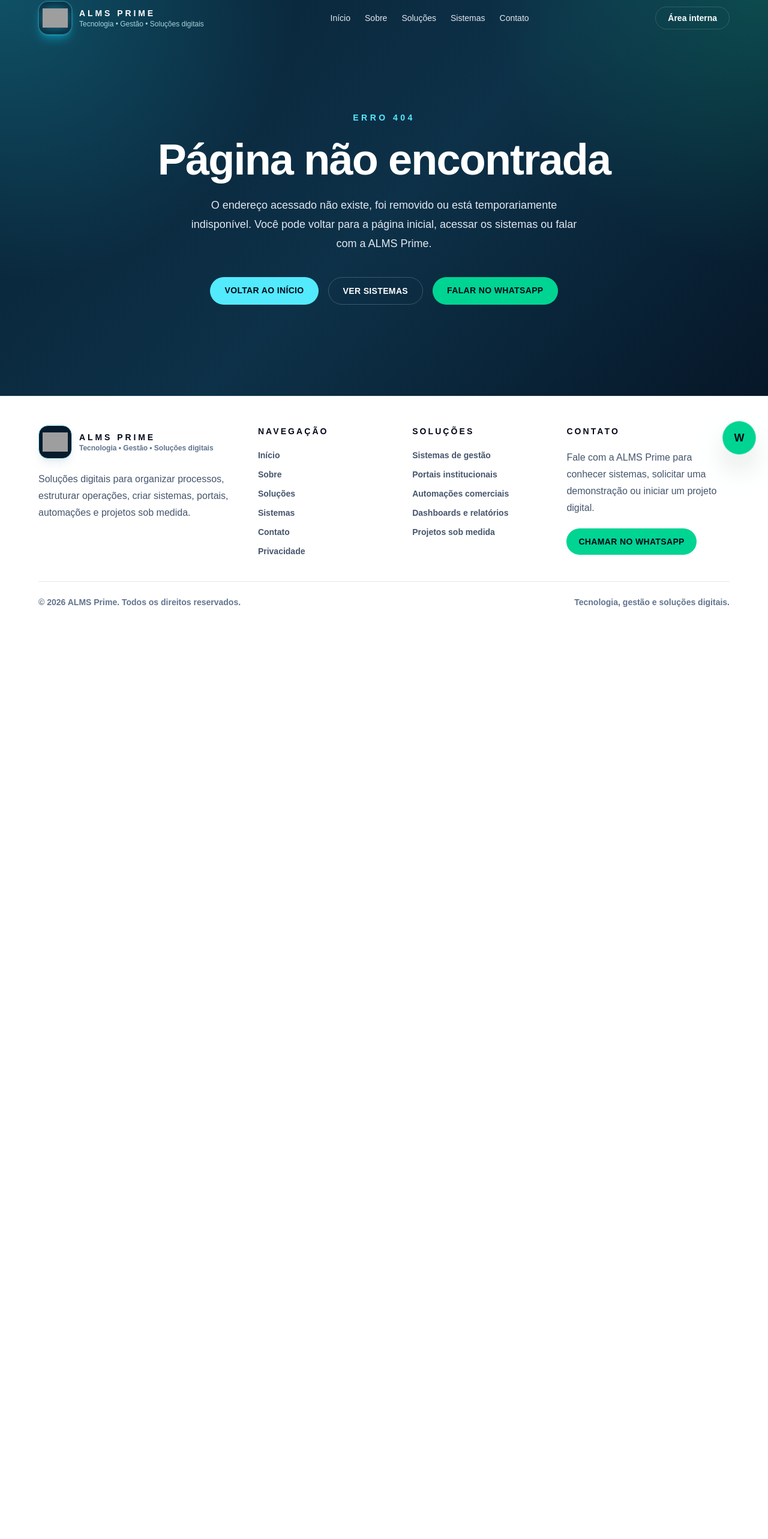
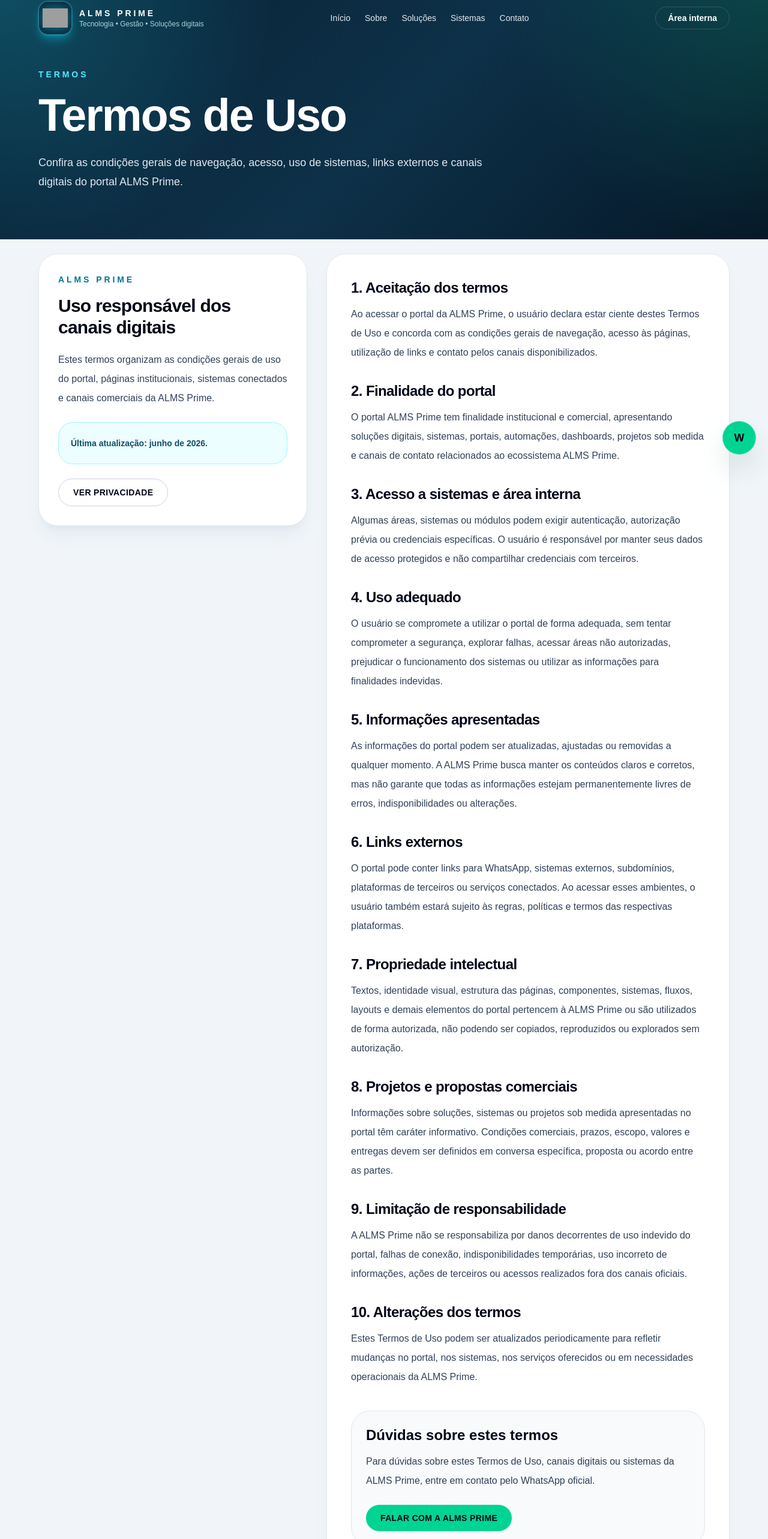
Before and after one commit to mendesrogerm/alms-prime-portal, a Next.js app: page /termos-de-uso in a window 1280 px wide. Before the commit this address had no page. Shown: the part 22-2588 px from the top of the page at 60% size. Before the commit the page ends 1084 px from the top, so only its background shows below. Built offline with nearby package versions, Linux system fonts and the light colour scheme; grey boxes are pictures that could not be loaded.

Commit message:
Adicionar termos de uso ao portal

```diff
--- a/src/app/sitemap.ts
+++ b/src/app/sitemap.ts
@@ -10,6 +10,7 @@ export default function sitemap(): MetadataRoute.Sitemap {
     "/sistemas",
     "/contato",
     "/politica-de-privacidade",
+    "/termos-de-uso",
     "/cripto",
     "/fiscalizacao",
   ];
--- /dev/null
+++ b/src/app/termos-de-uso/page.tsx
@@ -0,0 +1,152 @@
+import type { Metadata } from "next";
+import { PageHero } from "../../components/PageHero";
+import { SiteFooter } from "../../components/SiteFooter";
+import { SiteHeader } from "../../components/SiteHeader";
+
+export const metadata: Metadata = {
+  title: "Termos de Uso",
+  description:
+    "Termos de Uso do portal ALMS Prime, incluindo regras gerais de navegação, acesso, sistemas, links externos e contato comercial.",
+};
+
+const secoes = [
+  {
+    titulo: "1. Aceitação dos termos",
+    texto:
+      "Ao acessar o portal da ALMS Prime, o usuário declara estar ciente destes Termos de Uso e concorda com as condições gerais de navegação, acesso às páginas, utilização de links e contato pelos canais disponibilizados.",
+  },
+  {
+    titulo: "2. Finalidade do portal",
+    texto:
+      "O portal ALMS Prime tem finalidade institucional e comercial, apresentando soluções digitais, sistemas, portais, automações, dashboards, projetos sob medida e canais de contato relacionados ao ecossistema ALMS Prime.",
+  },
+  {
+    titulo: "3. Acesso a sistemas e área interna",
+    texto:
+      "Algumas áreas, sistemas ou módulos podem exigir autenticação, autorização prévia ou credenciais específicas. O usuário é responsável por manter seus dados de acesso protegidos e não compartilhar credenciais com terceiros.",
+  },
+  {
+    titulo: "4. Uso adequado",
+    texto:
+      "O usuário se compromete a utilizar o portal de forma adequada, sem tentar comprometer a segurança, explorar falhas, acessar áreas não autorizadas, prejudicar o funcionamento dos sistemas ou utilizar as informações para finalidades indevidas.",
+  },
+  {
+    titulo: "5. Informações apresentadas",
+    texto:
+      "As informações do portal podem ser atualizadas, ajustadas ou removidas a qualquer momento. A ALMS Prime busca manter os conteúdos claros e corretos, mas não garante que todas as informações estejam permanentemente livres de erros, indisponibilidades ou alterações.",
+  },
+  {
+    titulo: "6. Links externos",
+    texto:
+      "O portal pode conter links para WhatsApp, sistemas externos, subdomínios, plataformas de terceiros ou serviços conectados. Ao acessar esses ambientes, o usuário também estará sujeito às regras, políticas e termos das respectivas plataformas.",
+  },
+  {
+    titulo: "7. Propriedade intelectual",
+    texto:
+      "Textos, identidade visual, estrutura das páginas, componentes, sistemas, fluxos, layouts e demais elementos do portal pertencem à ALMS Prime ou são utilizados de forma autorizada, não podendo ser copiados, reproduzidos ou explorados sem autorização.",
+  },
+  {
+    titulo: "8. Projetos e propostas comerciais",
+    texto:
+      "Informações sobre soluções, sistemas ou projetos sob medida apresentadas no portal têm caráter informativo. Condições comerciais, prazos, escopo, valores e entregas devem ser definidos em conversa específica, proposta ou acordo entre as partes.",
+  },
+  {
+    titulo: "9. Limitação de responsabilidade",
+    texto:
+      "A ALMS Prime não se responsabiliza por danos decorrentes de uso indevido do portal, falhas de conexão, indisponibilidades temporárias, uso incorreto de informações, ações de terceiros ou acessos realizados fora dos canais oficiais.",
+  },
+  {
+    titulo: "10. Alterações dos termos",
+    texto:
+      "Estes Termos de Uso podem ser atualizados periodicamente para refletir mudanças no portal, nos sistemas, nos serviços oferecidos ou em necessidades operacionais da ALMS Prime.",
+  },
+];
+
+export default function TermosDeUsoPage() {
+  return (
+    <main className="min-h-screen bg-slate-100 text-slate-950">
+      <section className="relative overflow-hidden bg-[#071b2d] px-6 py-6 text-white sm:px-10 lg:px-16">
+        <div className="absolute inset-0 bg-[radial-gradient(circle_at_top_left,rgba(34,211,238,0.26),transparent_34%),radial-gradient(circle_at_top_right,rgba(16,185,129,0.22),transparent_32%),linear-gradient(135deg,#082033_0%,#0d3148_52%,#061728_100%)]" />
+
+        <div className="relative">
+          <SiteHeader />
+
+          <PageHero
+            eyebrow="Termos"
+            title="Termos de Uso"
+            description="Confira as condições gerais de navegação, acesso, uso de sistemas, links externos e canais digitais do portal ALMS Prime."
+          />
+        </div>
+      </section>
+
+      <section className="-mt-6 px-6 pb-20 pt-12 sm:px-10 lg:px-16">
+        <div className="mx-auto grid max-w-7xl gap-8 lg:grid-cols-[0.8fr_1.2fr]">
+          <aside className="h-fit rounded-[2rem] border border-slate-200 bg-white p-8 shadow-xl shadow-slate-300/30">
+            <p className="text-sm font-black uppercase tracking-[0.28em] text-cyan-700">
+              ALMS Prime
+            </p>
+
+            <h2 className="mt-4 text-3xl font-black tracking-tight text-slate-950">
+              Uso responsável dos canais digitais
+            </h2>
+
+            <p className="mt-5 leading-8 text-slate-700">
+              Estes termos organizam as condições gerais de uso do portal,
+              páginas institucionais, sistemas conectados e canais comerciais da
+              ALMS Prime.
+            </p>
+
+            <div className="mt-6 rounded-3xl border border-cyan-200 bg-cyan-50 p-5">
+              <p className="text-sm font-bold leading-7 text-cyan-900">
+                Última atualização: junho de 2026.
+              </p>
+            </div>
+
+            <a
+              href="/politica-de-privacidade"
+              className="mt-6 inline-flex rounded-full border border-slate-300 px-6 py-3 text-sm font-black uppercase tracking-wide text-slate-950 transition hover:-translate-y-1 hover:border-cyan-400 hover:bg-cyan-50"
+            >
+              Ver privacidade
+            </a>
+          </aside>
+
+          <div className="rounded-[2rem] border border-slate-200 bg-white p-8 shadow-xl shadow-slate-300/30 sm:p-10">
+            <div className="space-y-8">
+              {secoes.map((secao) => (
+                <section key={secao.titulo}>
+                  <h2 className="text-2xl font-black tracking-tight text-slate-950">
+                    {secao.titulo}
+                  </h2>
+
+                  <p className="mt-3 leading-8 text-slate-700">{secao.texto}</p>
+                </section>
+              ))}
+            </div>
+
+            <div className="mt-10 rounded-[2rem] border border-slate-200 bg-slate-50 p-6">
+              <h2 className="text-2xl font-black text-slate-950">
+                Dúvidas sobre estes termos
+              </h2>
+
+              <p className="mt-3 leading-8 text-slate-700">
+                Para dúvidas sobre estes Termos de Uso, canais digitais ou
+                sistemas da ALMS Prime, entre em contato pelo WhatsApp oficial.
+              </p>
+
+              <a
+                href="https://wa.me/5511964073364?text=Ol%C3%A1%2C%20gostaria%20de%20tirar%20uma%20d%C3%BAvida%20sobre%20os%20Termos%20de%20Uso%20da%20ALMS%20Prime."
+                target="_blank"
+                rel="noreferrer"
+                className="mt-6 inline-flex rounded-full bg-emerald-400 px-6 py-3 text-sm font-black uppercase tracking-wide text-slate-950 transition hover:-translate-y-1 hover:bg-emerald-300"
+              >
+                Falar com a ALMS Prime
+              </a>
+            </div>
+          </div>
+        </div>
+      </section>
+
+      <SiteFooter />
+    </main>
+  );
+}
--- a/src/components/SiteFooter.tsx
+++ b/src/components/SiteFooter.tsx
@@ -7,6 +7,7 @@ const links = [
   { label: "Sistemas", href: "/sistemas" },
   { label: "Contato", href: "/contato" },
   { label: "Privacidade", href: "/politica-de-privacidade" },
+  { label: "Termos de Uso", href: "/termos-de-uso" },
 ];
 
 const solucoes = [
```
